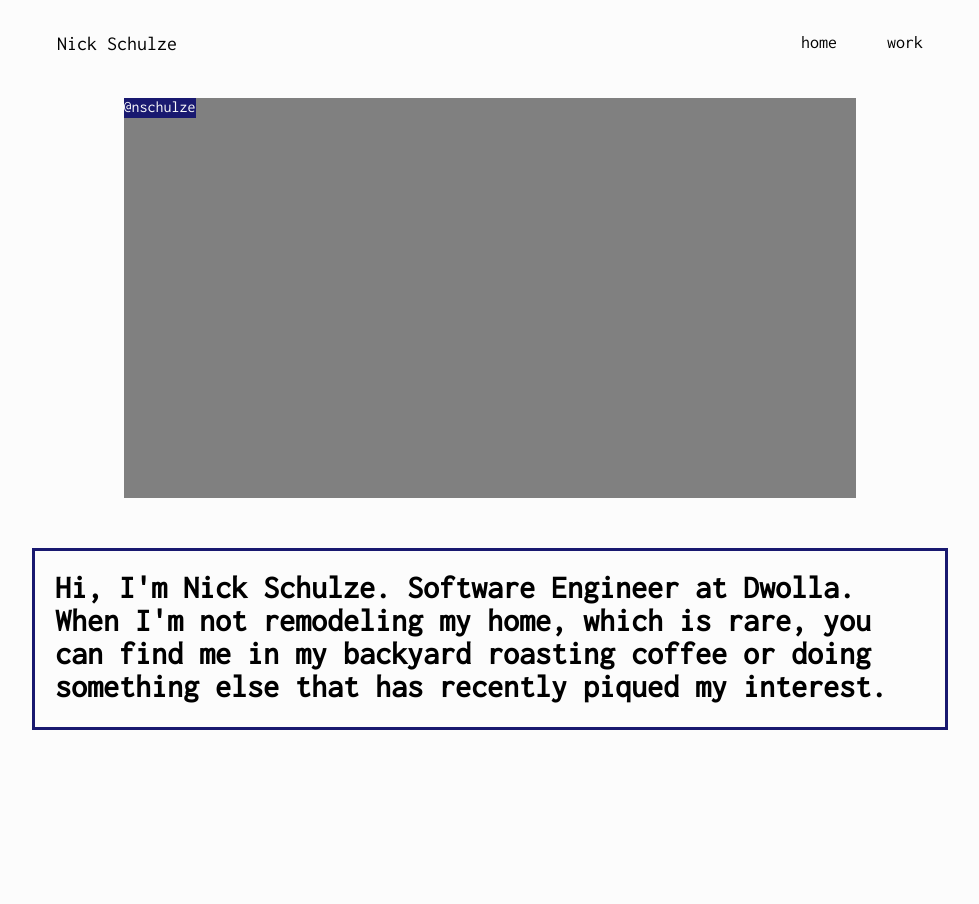
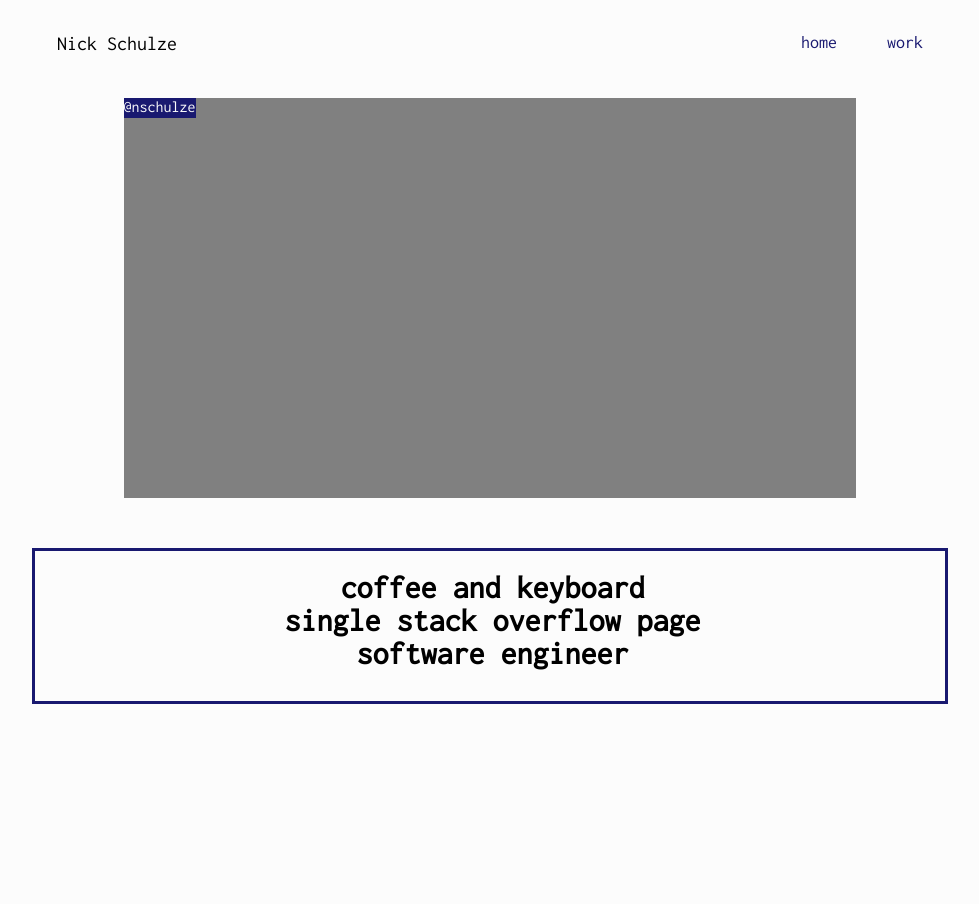
Before and after one commit to nschulze/nschulze.github.io, a plain HTML site: page index.html in a window 1280 px wide. Shown: the whole page, without its empty margins (150-1129 px from the left). Drawn offline with Linux system fonts and the light colour scheme.

Commit message:
update blurb

```diff
--- a/index.html
+++ b/index.html
@@ -9,17 +9,19 @@
     <div class="container" style="width:100%;">
         <div class="banner" style="height:90px; width:100%;">
             <span style="float:left; padding:25px; font-size:20px;">Nick Schulze</span>
-            <span style="float:right; padding:25px; font-size:18px;">work</span>
-            <span style="float:right; padding:25px; font-size:18px;">home</span>
+            <a href="/work" style="color: midnightblue;"><span style="float:right; padding:25px; font-size:18px; cursor:pointer;">work</span></a>
+            <a href="/" style="color: midnightblue;"><span style="float:right; padding:25px; font-size:18px;">home</span></a>
         </div>
 
         <div class="splash" style="display:flex; margin-bottom:50px; margin-left:auto; margin-right:auto; height: 400px; width: 80%; background-color:grey;;">
             <img>
-            <span style="background-color:midnightblue; height:20px; color:#fcfcfc;">@nschulze</span>
+            <a href="https://github.com/nschulze" style="background-color:midnightblue; height:20px; cursor: pointer; color:#fcfcfc; text-decoration: none;">
+                <span style="background-color:midnightblue; height:20px; color:#fcfcfc;">@nschulze</span>
+            </a>
         </div>
 
-        <div class="content" style="margin-top:25px; padding:15px; border-style:solid; border-color:midnightblue;; height:146px;">
-            <h1 style="margin-top:5px; margin-left:5px;">Hi, I'm Nick Schulze. Software Engineer at Dwolla. When I'm not remodeling my home, which is rare, you can find me in my backyard roasting coffee or doing something else that has recently piqued my interest.</h1>
+        <div class="content" style="margin-top:25px; padding:15px; border-style:solid; border-color:midnightblue;; height:120px; text-align: center;">
+            <h1 style="margin-top:5px; margin-left:5px;">coffee and keyboard<br>single stack overflow page<br>software engineer</h1>
         </div>
         <div class="content" style="margin-top:25px; padding:15px; height:116px;">
          </div>
```
Also changed, not shown: work.html (+3 -3 lines).
